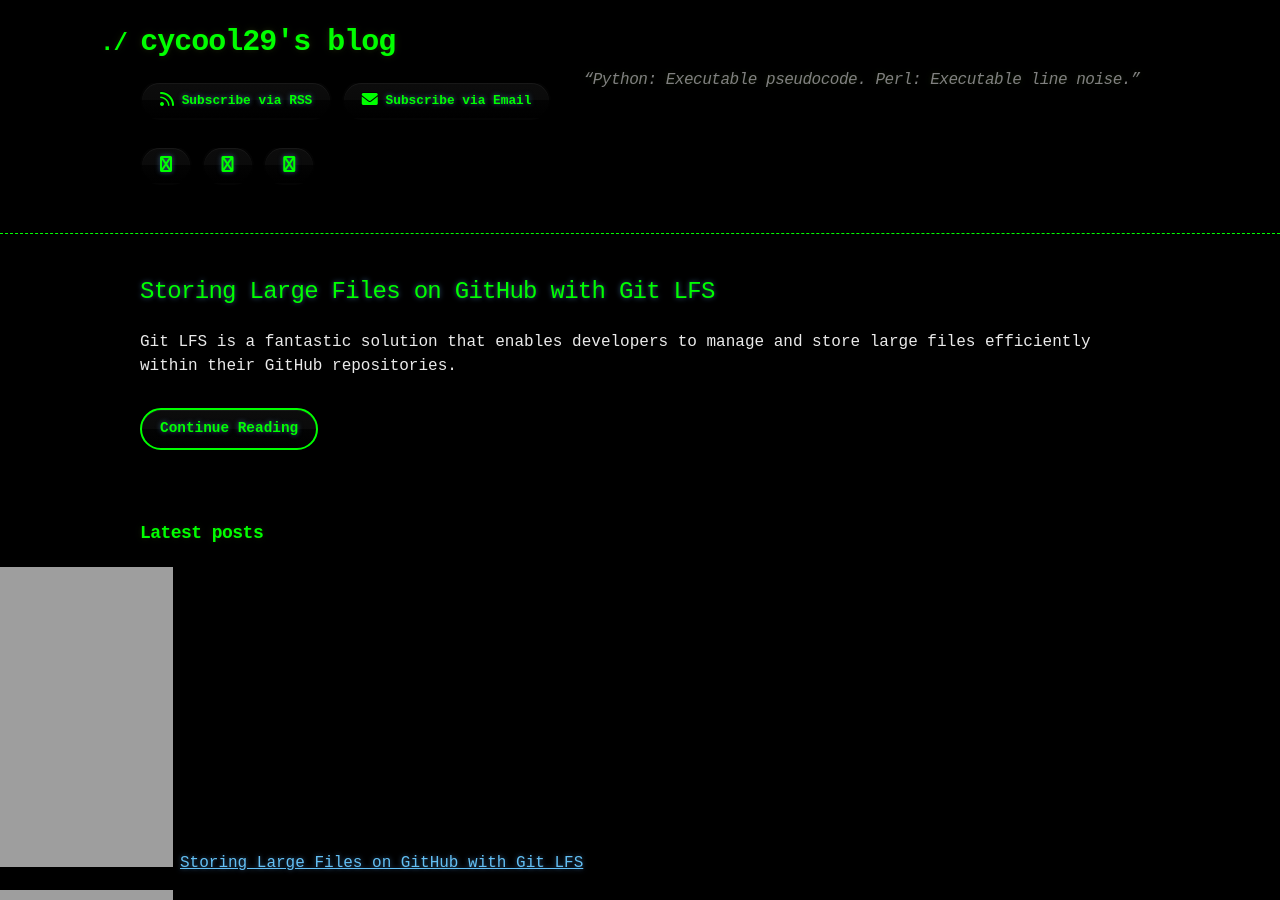
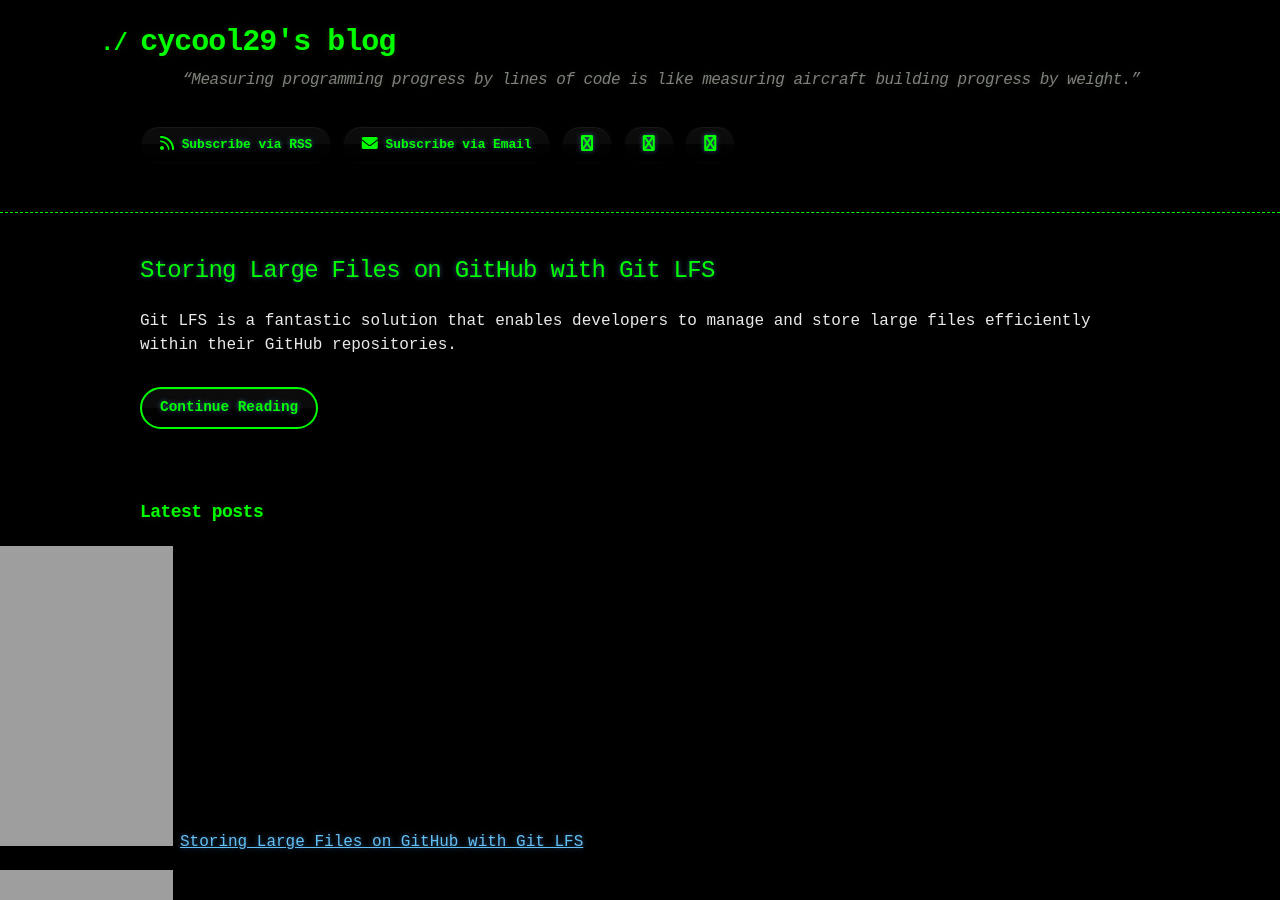
Before and after one commit to cycool29/cycool29.github.io, a Jekyll site: the page built from index.md, in a window 1280 px wide and 900 px high. Built offline with Jekyll 4.4.1, drawn with Linux system fonts in a browser that asks for light colours; a style sheet for code colours, icons or effects is not loaded.

Commit message:
Update quotes

```diff
--- a/_config.yml
+++ b/_config.yml
@@ -1,5 +1,5 @@
 title: cycool29's blog
-description: "“Python: Executable pseudocode. Perl: Executable line noise.” "
+description: "“Measuring programming progress by lines of code is like measuring aircraft building progress by weight.” "
 bio: A high school student. Intermediate in Python, Git, Bash. Learning JavaScript. He/Him. "
 author: cycool29
 url: https://cycool29.github.io
```
